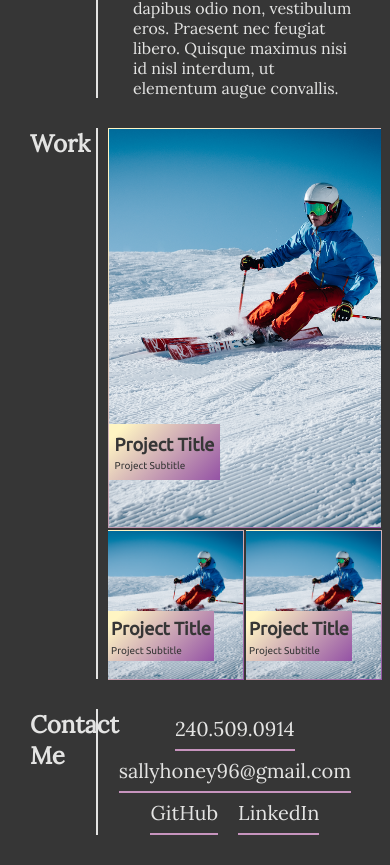
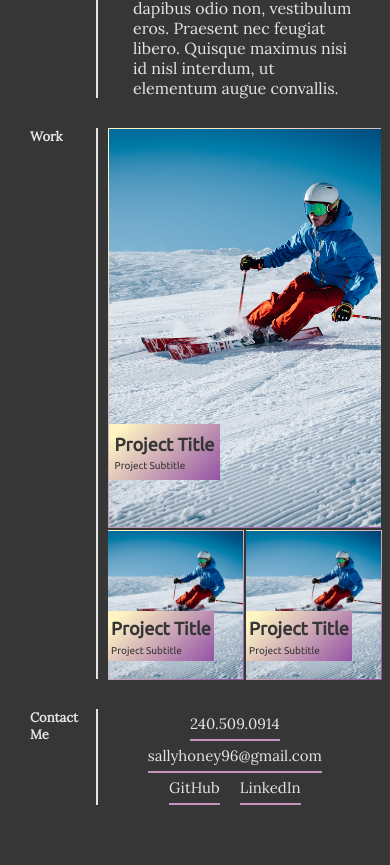
Before and after one commit to banbanleelee/WorkPortfolio, a plain HTML site: page index.html in a window 390 px wide. Shown: the part 1035-1900 px from the top of the page. After the commit the page ends 1870 px from the top, so only its background shows below. Drawn offline with Linux system fonts and the light colour scheme.

Commit message:
font change

```diff
--- a/asset/css/stylesheet.css
+++ b/asset/css/stylesheet.css
@@ -215,4 +215,10 @@ p {
     nav a:hover {
         border: 0;
     }
+    h2 {
+        font-size: 13px;
+    }
+    .contact-card {
+        font-size: 15px;
+    }
 }
```
